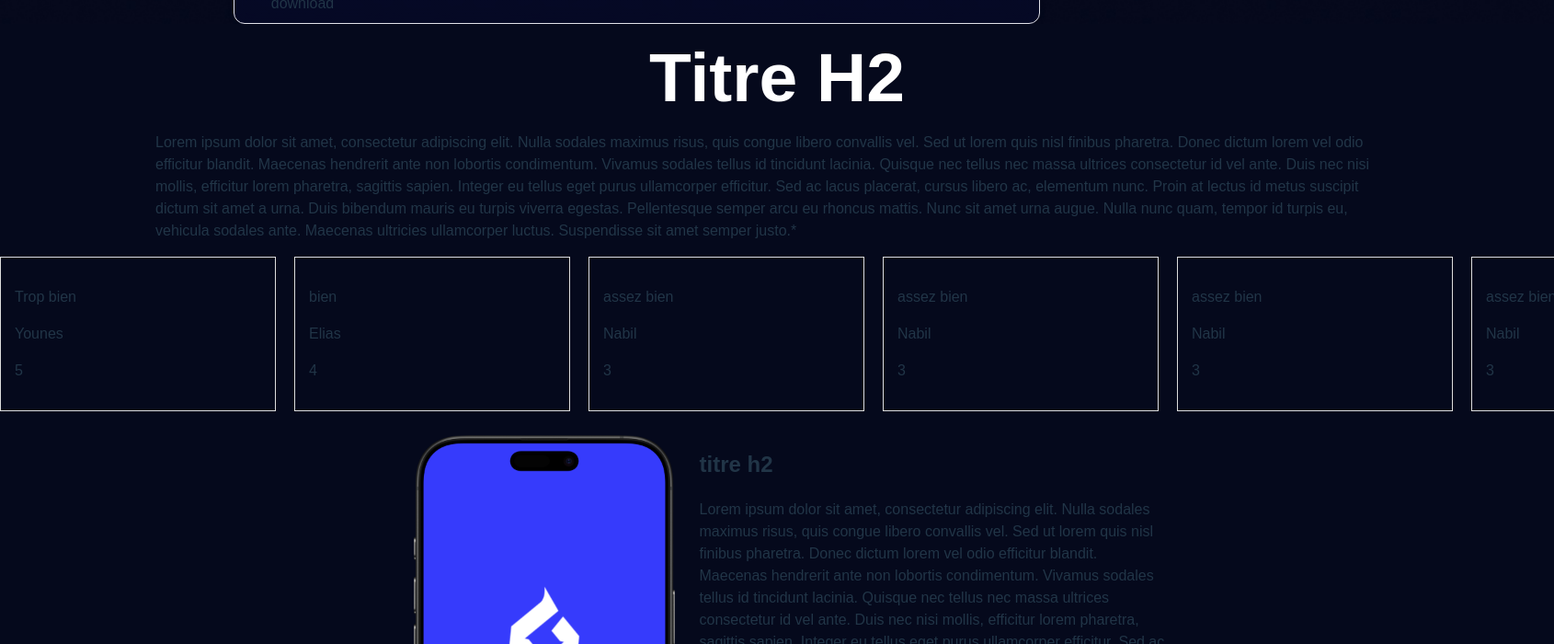
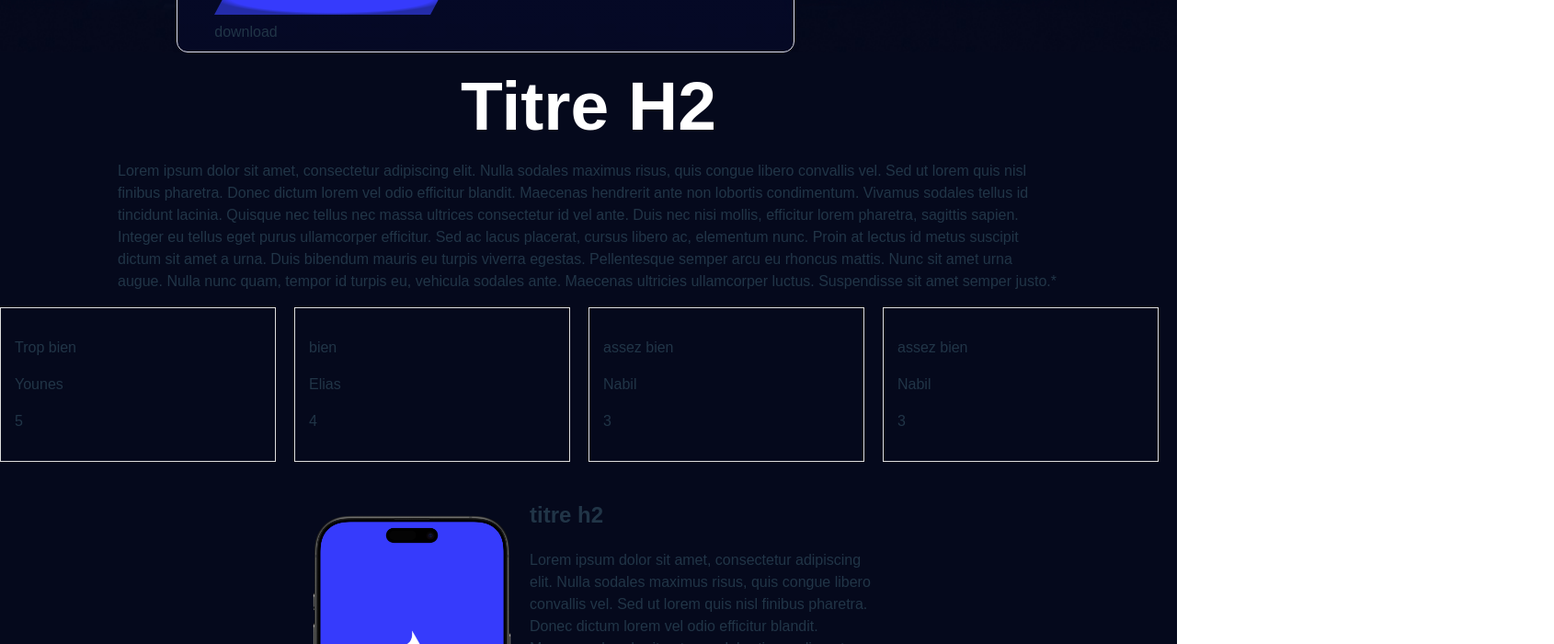
Before and after one commit to LevelingYnov/leveling-web, a React (Vite) app in the folder leveling-frontend/: page /mentions-legales in a window 1280 px wide. Shown: the part 920-1620 px from the top of the page at 92% size, 1690 px wide, since content can reach past the window. Built offline with nearby package versions, Linux system fonts and the light colour scheme.

Commit message:
feedback pos horizontal ok

```diff
--- a/leveling-frontend/src/App.css
+++ b/leveling-frontend/src/App.css
@@ -144,16 +144,32 @@ Vertical
     max-height: calc(2 * (136px + 20px) + 20px); !*SUPPRIMEZ ou adaptez selon votre besoin *!
     max-width: calc(2 * (268px + 20px) + 20px);
 }*/
+@property --w_raw {
+    syntax: '<length>';
+    inherits: true;
+    initial-value: 100vw;
+}
+
+@property --h_raw {
+    syntax: '<length>';
+    inherits: true;
+    initial-value: 100vh;
+}
+
+:root {
+    --w: tan(atan2(var(--w_raw), 1px));
+    --h: tan(atan2(var(--h_raw), 1px));
+}
 
 .feedback-list {
     display: flex;
     flex-wrap: nowrap; /* Plus explicite - assure que les items ne wrap pas */
-    overflow-x: auto; /* Gardez pour le défilement horizontal */
+    overflow-x: auto; /* Gardez pour le défilement horizontal */ /* Pour enlever la barre, mettre en hidden*/
     scroll-snap-type: x mandatory;
     gap: 20px;
     padding-bottom: 20px; /* Peut-être moins pertinent avec le scroll horizontal */
     /*max-width: calc(2 * (268px + 20px) + 20px);*/
-    max-width: 1690px;
+    max-width: calc(var(--w_raw) - 17px);
 }
 
 .feedback-list::-webkit-scrollbar { /* Style optionnel pour la scrollbar (navigateurs Webkit) */
```
